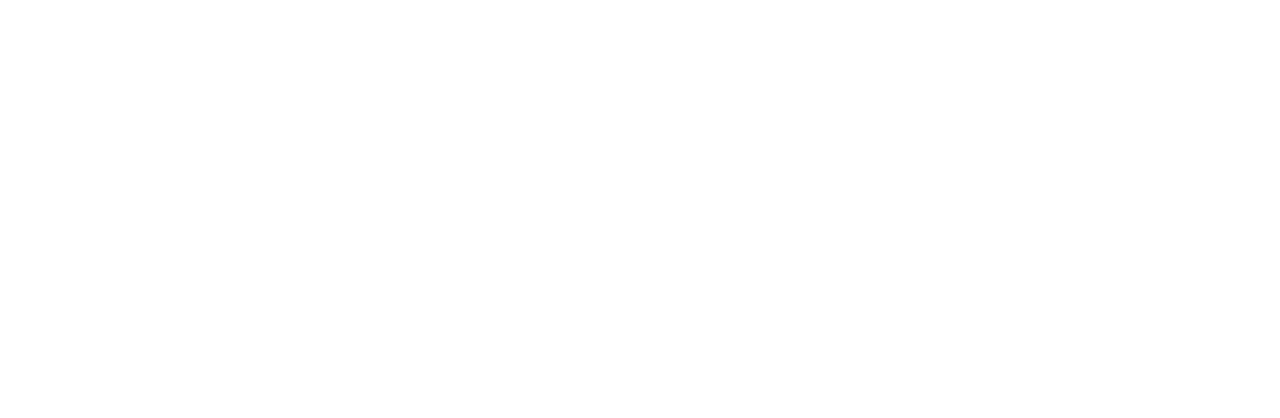
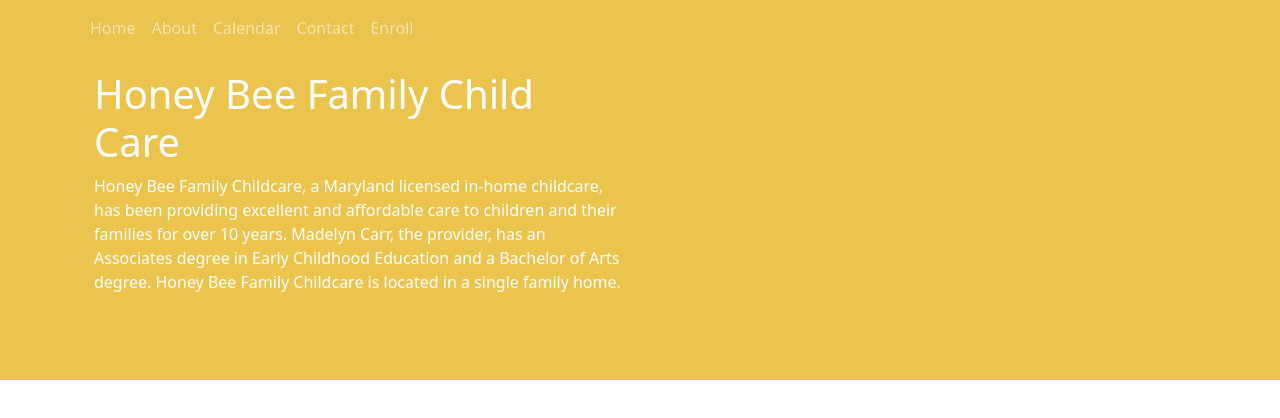
Before and after one commit to bfkuo/honeybeef, a website: page index.html in a window 1280 px wide. Drawn offline with nearby package versions, Linux system fonts and the light colour scheme; files that its build step writes are made by us from their sources.

Commit message:
added styles for jumbotron and navbar

```diff
--- a/css/styles.scss
+++ b/css/styles.scss
@@ -0,0 +1,23 @@
+$accent-yellow: #ebc44e;
+$lt-background: #f5f5f5;
+
+@mixin zero-margin($pad-up-down, $pad-left-right) {
+    margin: 0px auto;
+    padding: $pad-up-down $pad-left-right;
+}
+
+.row-header {
+    @include zero-margin(0px, 0px);
+}
+
+.row-content {
+    @include zero-margin(50px, 0px);
+    border-bottom: 1px ridge;
+    min-height: 400px;
+}
+
+.jumbotron {
+    @include zero-margin(70px, 30px);
+    background-color: $accent-yellow;
+    color: white;
+}
--- a/index.html
+++ b/index.html
@@ -15,8 +15,37 @@
 </head>
 
 <body>
+    <nav class="navbar navbar-dark navbar-expand-sm fixed-top">
+        <div class="container">
+            <button class="navbar-toggler" type="button" data-toggle="collapse" data-target="#Navbar">
+                <span class="navbar-toggler-icon"></span>
+            </button>
+            <div class="collapse navbar-collapse" id="Navbar">
+                <ul class="navbar-nav mr-auto">
+                    <li class="nav-item active"><a class="nav-link" href="#">Home</a></li>
+                    <li class="nav-item"><a class="nav-link" href="./about.html">About</a></li>
+                    <li class="nav-item"><a class="nav-link" href="./calender.html">Calendar</a></li>
+                    <li class="nav-item"><a class="nav-link" href="./contact.html">Contact</a></li>
+                    <li class="nav-item"><a class="nav-link" href="./enroll.html">Enroll</a></li>
+                </ul>
+            </div>
+        </div>
+    </nav>
+
     <header class="jumbotron">
-
+        <div class="container">
+            <div class="row row-header">
+                <div class="col12 col-sm-6">
+                    <h1>Honey Bee Family Child Care</h1>
+                    <p>Honey Bee Family Childcare, a Maryland licensed in-home
+                    childcare, has been providing excellent and affordable care
+                    to children and their families for over 10 years. Madelyn
+                    Carr, the provider, has an Associates degree in Early
+                    Childhood Education and a Bachelor of Arts degree. Honey
+                    Bee Family Childcare is located in a single family home.</p>
+                </div>
+            </div>
+        </div>
     </header>
 
     <script src="node_modules/jquery/dist/jquery.slim.min.js"></script>
```
Also changed, not shown: css/styles.css (added).
